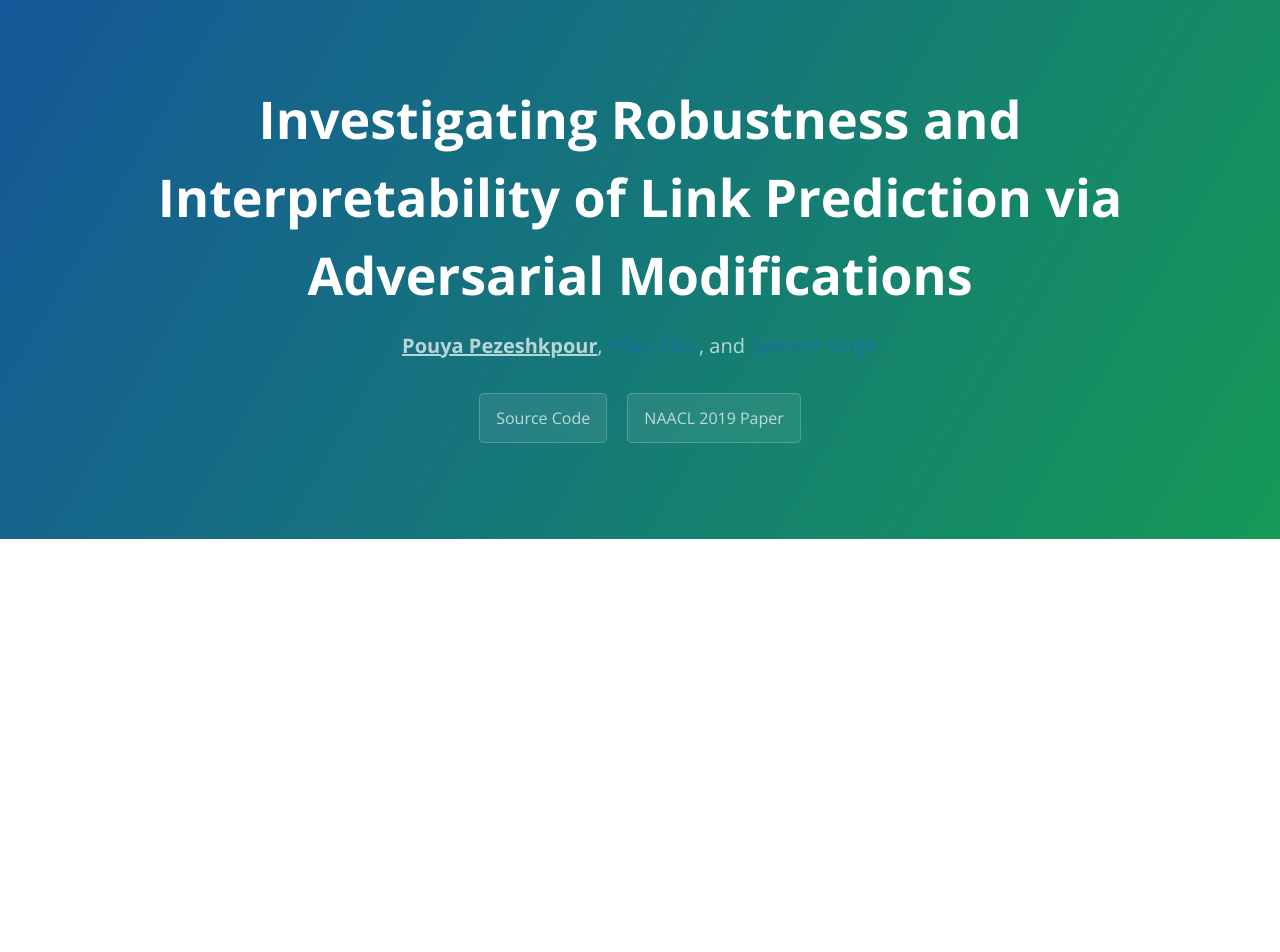
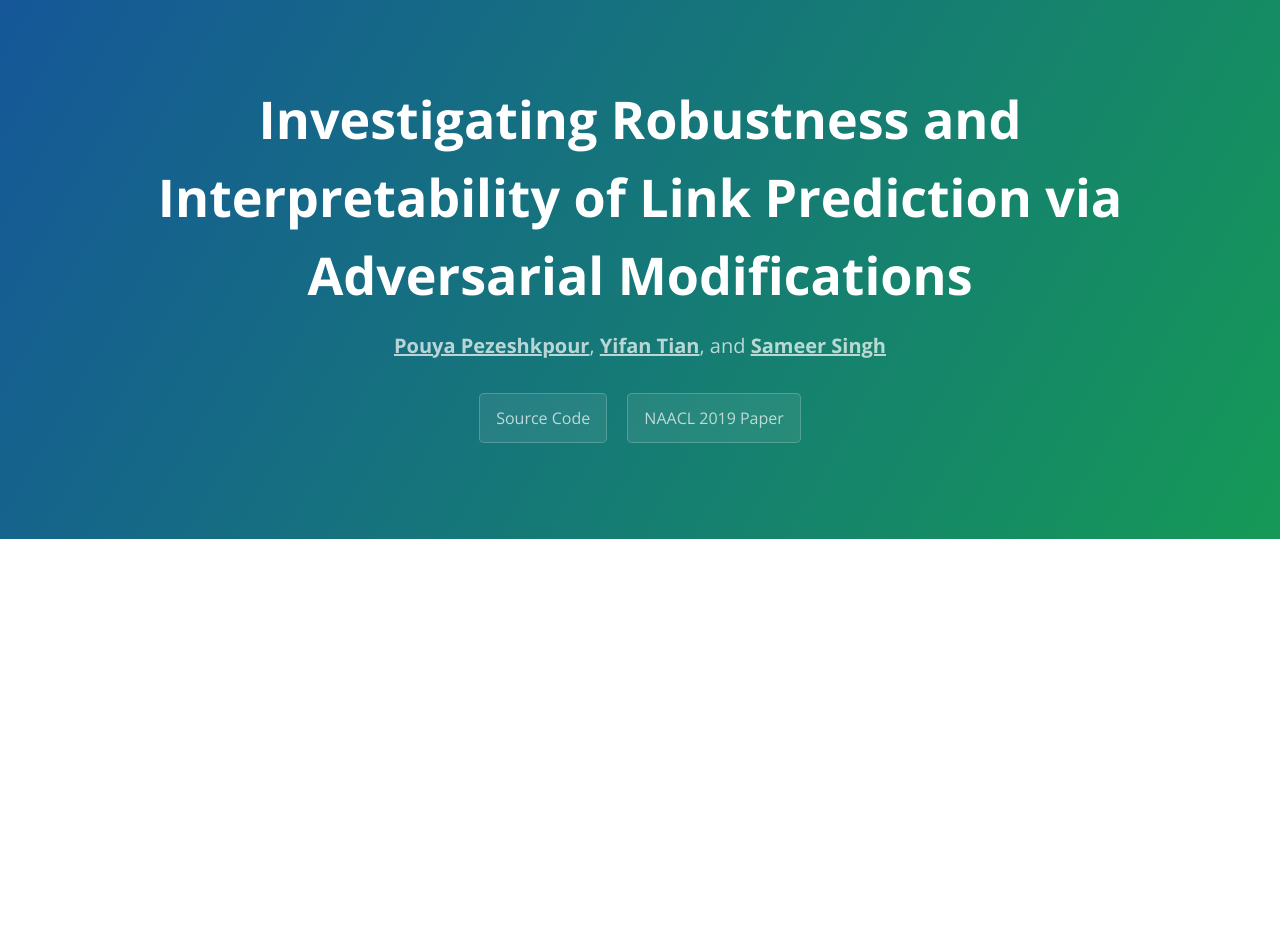
Before and after one commit to pouyapez/criage, a Jekyll site: the page built from index.md, in a window 1280 px wide. Shown: the top 952 px of the page. Built offline with Jekyll 4.4.1, drawn with Linux system fonts in a browser that asks for light colours.

Commit message:
Update _config.yml

```diff
--- a/_config.yml
+++ b/_config.yml
@@ -1,5 +1,5 @@
 title: Investigating Robustness and Interpretability of Link Prediction via Adversarial Modifications
-description: <a href="https://pouyapez.github.io"><font color="white"><u><b>Pouya Pezeshkpour</b></u></a>, <a href="https://www.linkedin.com/in/yifan-tian-54844b106/">Yifan Tian</a>, and <a href="http://sameersingh.org">Sameer Singh</a>
+description: <a href="https://pouyapez.github.io"><font color="white"><u><b>Pouya Pezeshkpour</b></u></a>, <a href="https://www.linkedin.com/in/yifan-tian-54844b106/"><font color="white"><u><b>Yifan Tian</b></u></a>, and <a href="http://sameersingh.org"><font color="white"><u><b>Sameer Singh</b></u></a>
 show_downloads: true
 google_analytics:
 theme: jekyll-theme-cayman
```
